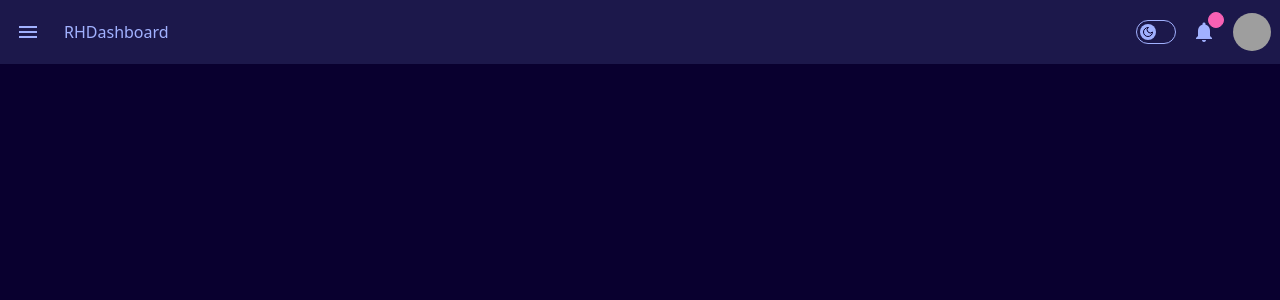
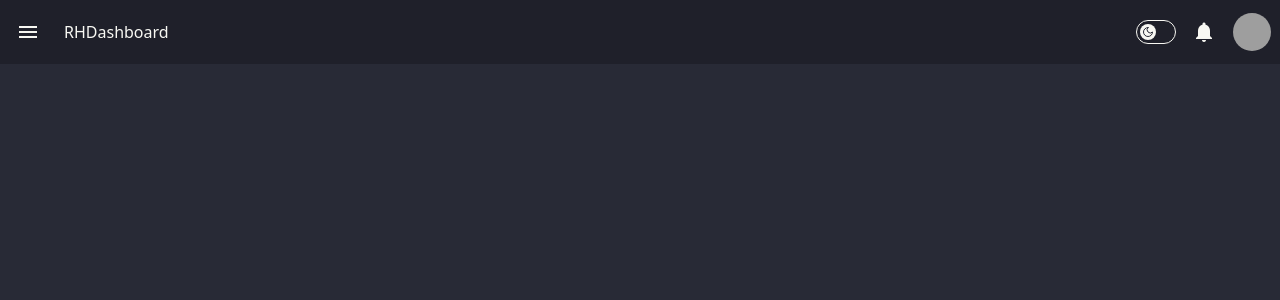
Before and after one commit to SalowQ/RHDashboard, an Angular app: page / in a window 1280 px wide. Shown: the top 300 px of the page. Built offline with nearby package versions, Linux system fonts and the light colour scheme; grey boxes are pictures that could not be loaded.

Commit message:
fix: mudar tema escuro para dracula

```diff
--- a/src/app/app.component.html
+++ b/src/app/app.component.html
@@ -62,12 +62,12 @@
           <button class="btn btn-ghost btn-circle">
             <div class="indicator">
               <span class="material-icons">notifications</span>
-              <span class="badge badge-xs badge-primary indicator-item"></span>
+              <!-- <span class="badge badge-xs badge-primary indicator-item"></span> -->
             </div>
           </button>
           <div
             tabindex="0"
-            class="card card-compact dropdown-content bg-base-300 z-1 mt-3 w-52 shadow"
+            class="card card-compact dropdown-content bg-base-200 z-1 mt-3 w-52 shadow-xl/30"
           >
             <div class="card-body">
               <span class="text-lg font-bold">Notificações</span>
@@ -94,7 +94,7 @@
           </div>
           <ul
             tabindex="0"
-            class="menu menu-sm dropdown-content bg-base-300 rounded-box z-1 mt-3 w-52 p-2 shadow"
+            class="menu menu-sm dropdown-content bg-base-200 rounded-box z-1 mt-3 w-52 p-2 shadow-xl/30"
           >
             <li>
               <a class="justify-between">
--- a/src/styles.css
+++ b/src/styles.css
@@ -1,5 +1,5 @@
 @import "tailwindcss";
 @plugin "daisyui" {
-    exclude: rootscrollgutter;
-    themes: synthwave --default, bumblebee;
-  }
+  exclude: rootscrollgutter;
+  themes: dracula --default, bumblebee;
+}
```
